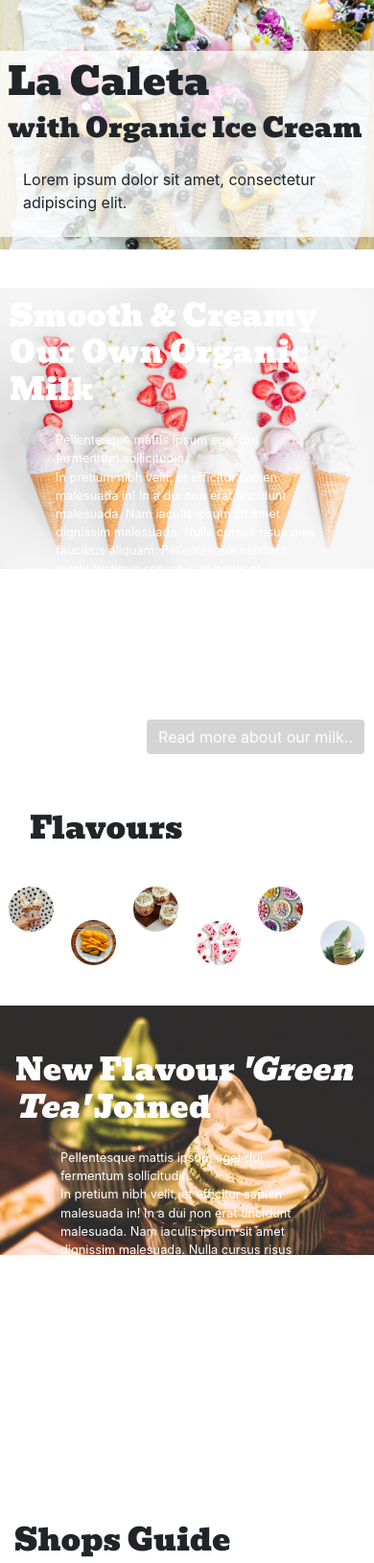
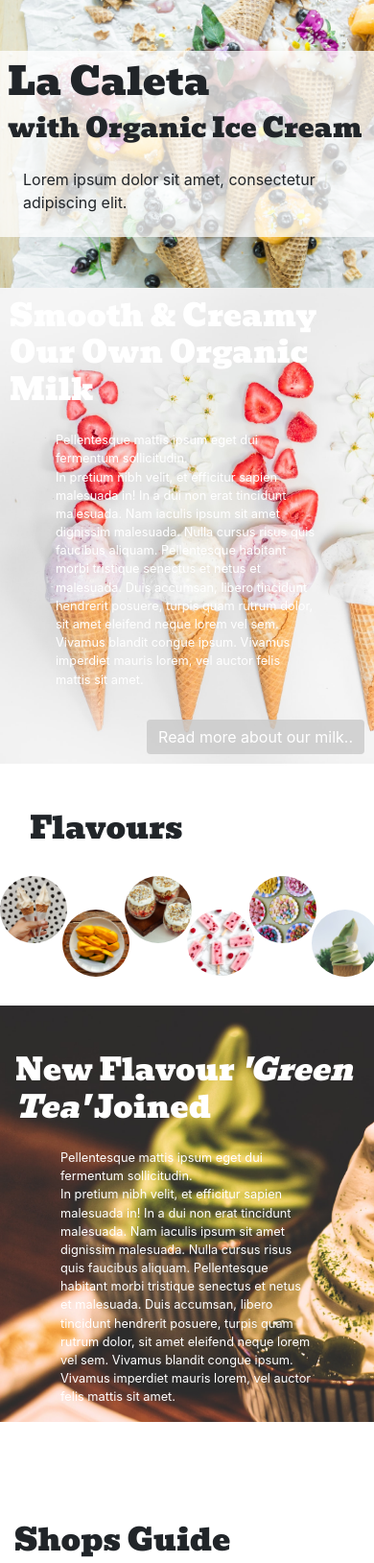
Before and after one commit to suzuran7053/suzuran7053.github.io, a PHP site: page /shop_icecream/index.html in a window 390 px wide; the page is wider, and only the part inside the window is pictured. Shown: the part 144-1773 px from the top of that part at 96% size. Run offline with PHP 8.4, Linux system fonts and the light colour scheme; some libraries are stand-ins or nearby versions.

Commit message:
Update style.css

```diff
--- a/shop_icecream/style.css
+++ b/shop_icecream/style.css
@@ -54,7 +54,7 @@ nav {
 .home {
     background-image: url("images/3.jpg");
     background-repeat: no-repeat;
-    background-size: 100% auto;
+    background-size: cover;
     min-height: 500px;
 }
 
@@ -71,7 +71,7 @@ nav {
     /*height: 500px;*/
     background-image: url("images/2.jpg");
     background-repeat: no-repeat;
-    background-size: 100%;
+    background-size: cover;
 }
 
 .story a {
@@ -109,7 +109,11 @@ nav {
     /*height: 500px;*/
     background-image: url("images/modal.jpg");
     background-repeat: no-repeat;
-    background-size: 100%;
+    background-size: cover;
+}
+
+.mini {
+    display: none;
 }
 
 .image-box {
@@ -126,8 +130,8 @@ nav {
 
 .image-box img {
     position: absolute;
-    width: 12vw;
-    height: 12vw;
+    width: 18vw;
+    height: 18vw;
     top: 0;
     right: 0;
     bottom: 0;
@@ -235,6 +239,9 @@ nav {
     .story div {
         padding: 10px;
     }
+    .mini {
+        display: block;
+    }
 }
 
 @media(min-width: 992px) {
```
